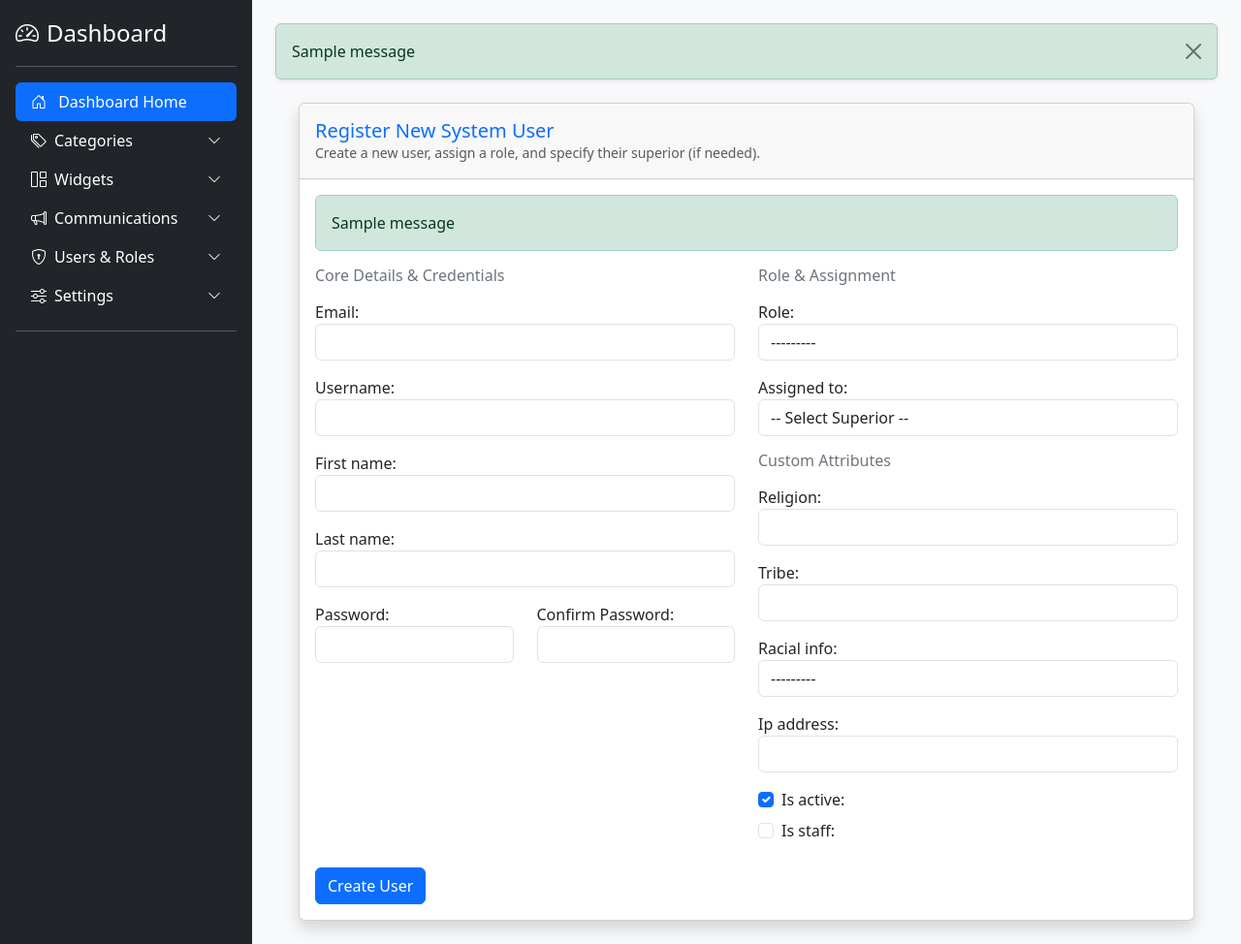
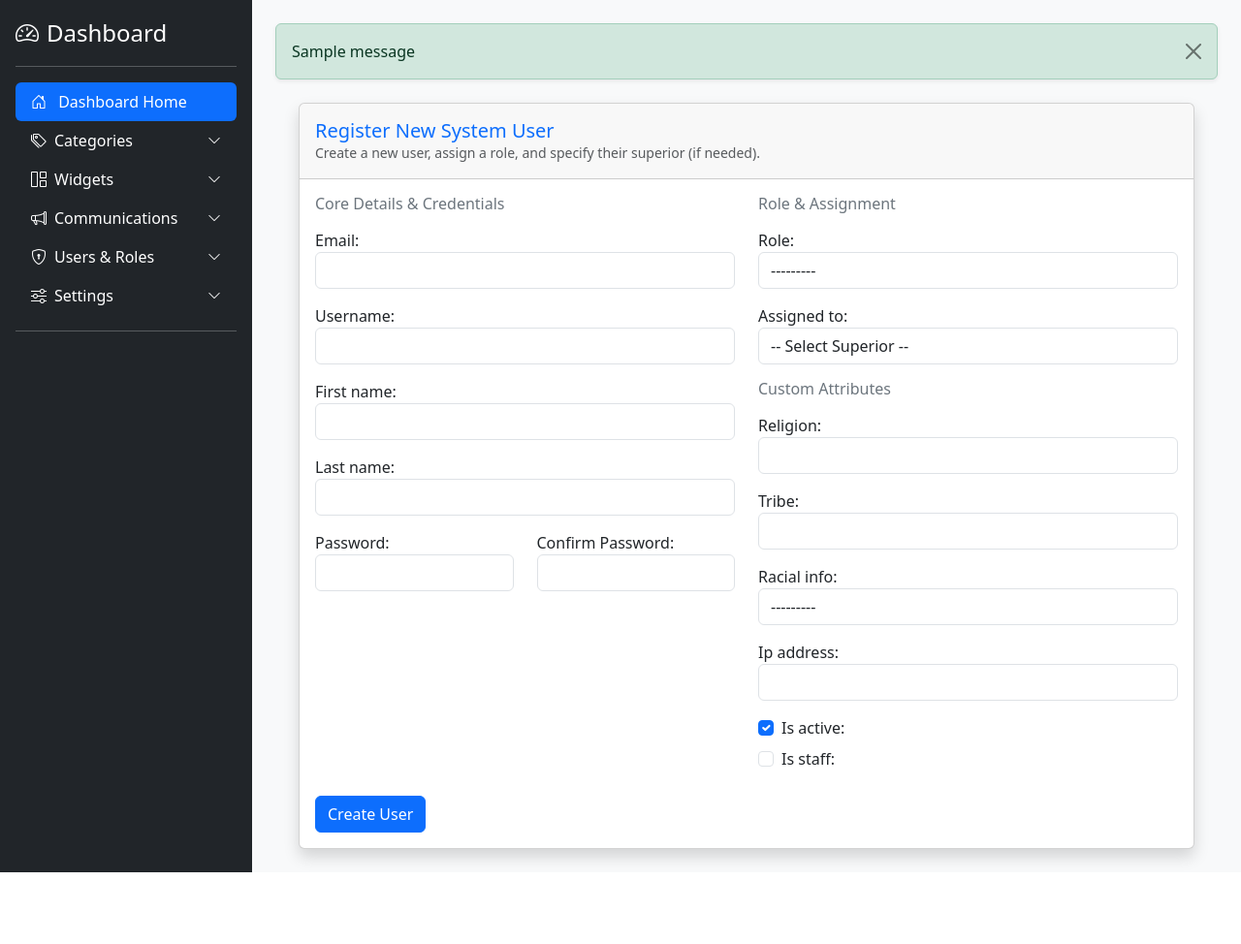
Before and after one commit to belldivine070/CMS, a Django app: page /bg-admin/users/register/ in a window 1280 px wide. Shown: the part 56-1030 px from the top of the page at 97% size. After the commit the page ends 956 px from the top, so only its background shows below. Run offline with Django 5.2, Linux system fonts and the light colour scheme; a user stored in the database is signed in; data comes from the database, SQL or seed files in the repository; tables that the repository leaves empty hold one stand-in row (values such as "Sample post"); one stand-in notice (Sample message) is shown; parts of the project's set-up code (start-up, migrations or seed data) failed here and were passed over; some libraries are stand-ins or nearby versions.

Commit message:
Update register_user_form.html

```diff
--- a/users/templates/users/register_user_form.html
+++ b/users/templates/users/register_user_form.html
@@ -15,12 +15,6 @@
         </div>
 
         <div class="card-body">
-
-            {% if messages %}
-                {% for message in messages %}
-                    <div class="alert alert-{{ message.tags }}">{{ message }}</div>
-                {% endfor %}
-            {% endif %}
 
             <form method="post">
                 {% csrf_token %}
```
